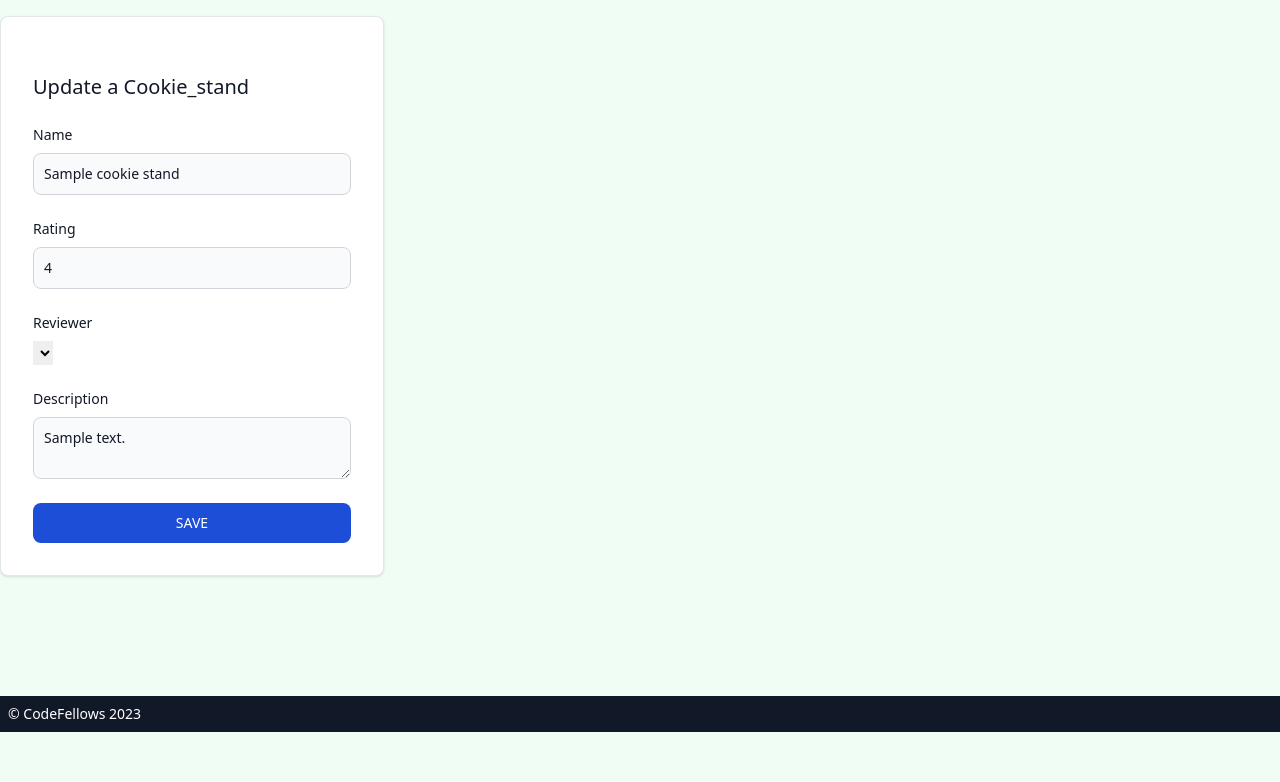
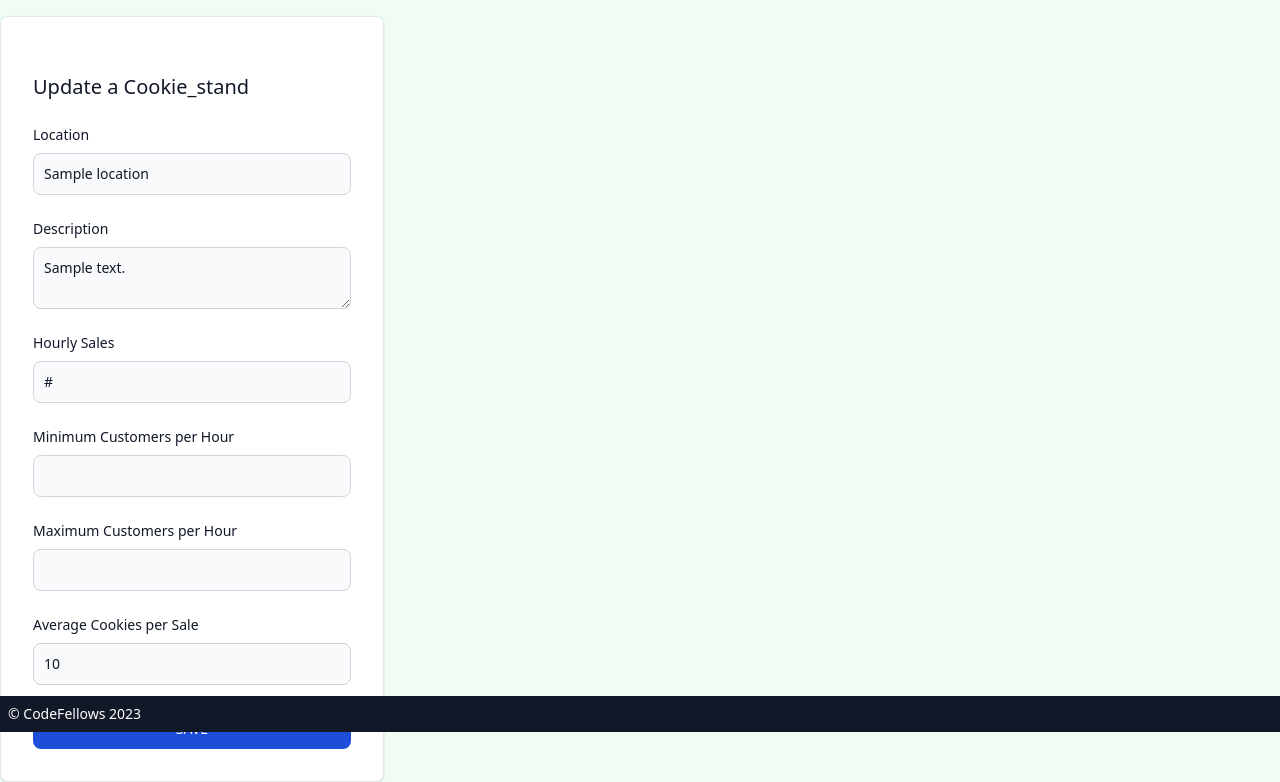
Before and after one commit to ibrahimfqaisi/cookie-stand-api, a Django app: template templates/Cookie_stands/Cookie_stand_update.html in a window 1280 px wide. Shown: the part 68-850 px from the top of the page. Before the commit the page ends 800 px from the top, so only its background shows below. Run offline with Django 4.2, Linux system fonts and the light colour scheme; the template is opened without the code that fills it: most values are stand-ins (such as "Sample title", 1, 10 or a date in 2020); lists and menus that the app fills with data are empty; some libraries are stand-ins or nearby versions.

Commit message:
i edite the commints

```diff
--- a/templates/Cookie_stands/Cookie_stand_update.html
+++ b/templates/Cookie_stands/Cookie_stand_update.html
@@ -5,39 +5,42 @@
     <form class="space-y-6" method="POST">
       {% csrf_token %}
       <h5 class="text-xl font-medium text-gray-900 dark:text-white">Update a Cookie_stand</h5>
-
       <div>
-      <label for="id_name" class="block mb-2 text-sm font-medium text-gray-900 dark:text-white">Name</label>
-      <input type="text" name="name" id="id_name"
+        <label for="id_location" class="block mb-2 text-sm font-medium text-gray-900 dark:text-white">Location</label>
+        <input type="text" name="location" id="id_location"
                class="bg-gray-50 border border-gray-300 text-gray-900 text-sm rounded-lg focus:ring-blue-500 focus:border-blue-500 block w-full p-2.5 dark:bg-gray-600 dark:border-gray-500 dark:placeholder-gray-400 dark:text-white"
-             required value="{{ Cookie_stand.name }}">
+               required value="{{ cookie_stand.location }}">
       </div>
-
-    <div>
-      <label for="id_rating" class="block mb-2 text-sm font-medium text-gray-900 dark:text-white">Rating</label>
-      <input type="number" name="rating" id="id_rating"
-             class="bg-gray-50 border border-gray-300 text-gray-900 text-sm rounded-lg focus:ring-blue-500 focus:border-blue-500 block w-full p-2.5 dark:bg-gray-600 dark:border-gray-500 dark:placeholder-gray-400 dark:text-white"
-             value="{{ Cookie_stand.rating }}" min="0" max="5" required>
-    </div>
-
-    <div>
-      <label for="id_reviewer" class="block mb-2 text-sm font-medium text-gray-900 dark:text-white">Reviewer</label>
-      <select name="reviewer" id="id_reviewer">
-        {% for value, choice in form.fields.reviewer.choices %}
-          <option value="{{ value }}" {% if value == Cookie_stand.reviewer.id %}selected{% endif %}>{{ choice }}</option>
-        {% endfor %}
-      </select>
-    </div>
-
       <div>
         <label for="id_description" class="block mb-2 text-sm font-medium text-gray-900 dark:text-white">Description</label>
         <textarea name="description" id="id_description"
                   class="bg-gray-50 border border-gray-300 text-gray-900 text-sm rounded-lg focus:ring-blue-500 focus:border-blue-500 block w-full p-2.5 dark:bg-gray-600 dark:border-gray-500 dark:placeholder-gray-400 dark:text-white"
-                placeholder="e.g. Celery gets a bad wrap" required>{{ Cookie_stand.description }}</textarea>
+                  placeholder="e.g. Celery gets a bad wrap" required>{{ cookie_stand.description }}</textarea>
       </div>
-
-    {# Add other fields you mentioned here #}
-
+      <div>
+        <label for="id_hourly_sales" class="block mb-2 text-sm font-medium text-gray-900 dark:text-white">Hourly Sales</label>
+        <input type="text" name="hourly_sales" id="id_hourly_sales"
+               class="bg-gray-50 border border-gray-300 text-gray-900 text-sm rounded-lg focus:ring-blue-500 focus:border-blue-500 block w-full p-2.5 dark:bg-gray-600 dark:border-gray-500 dark:placeholder-gray-400 dark:text-white"
+               value="{{ cookie_stand.hourly_sales }}">
+      </div>
+      <div>
+        <label for="id_minimum_customers" class="block mb-2 text-sm font-medium text-gray-900 dark:text-white">Minimum Customers per Hour</label>
+        <input type="number" name="minimum_customers_per_hour" id="id_minimum_customers"
+               class="bg-gray-50 border border-gray-300 text-gray-900 text-sm rounded-lg focus:ring-blue-500 focus:border-blue-500 block w-full p-2.5 dark:bg-gray-600 dark:border-gray-500 dark:placeholder-gray-400 dark:text-white"
+               value="{{ cookie_stand.minimum_customers_per_hour }}" min="0" required>
+      </div>
+      <div>
+        <label for="id_maximum_customers" class="block mb-2 text-sm font-medium text-gray-900 dark:text-white">Maximum Customers per Hour</label>
+        <input type="number" name="maximum_customers_per_hour" id="id_maximum_customers"
+               class="bg-gray-50 border border-gray-300 text-gray-900 text-sm rounded-lg focus:ring-blue-500 focus:border-blue-500 block w-full p-2.5 dark:bg-gray-600 dark:border-gray-500 dark:placeholder-gray-400 dark:text-white"
+               value="{{ cookie_stand.maximum_customers_per_hour }}" min="0" required>
+      </div>
+      <div>
+        <label for="id_average_cookies" class="block mb-2 text-sm font-medium text-gray-900 dark:text-white">Average Cookies per Sale</label>
+        <input type="number" name="average_cookies_per_sale" id="id_average_cookies"
+               class="bg-gray-50 border border-gray-300 text-gray-900 text-sm rounded-lg focus:ring-blue-500 focus:border-blue-500 block w-full p-2.5 dark:bg-gray-600 dark:border-gray-500 dark:placeholder-gray-400 dark:text-white"
+               value="{{ cookie_stand.average_cookies_per_sale }}" step="0.01" required>
+      </div>
       <button type="submit"
               class="w-full text-white bg-blue-700 hover:bg-blue-800 focus:ring-4 focus:outline-none focus:ring-blue-300 font-medium rounded-lg text-sm px-5 py-2.5 text-center dark:bg-blue-600 dark:hover:bg-blue-700 dark:focus:ring-blue-800">
         SAVE
```
Lines whose indentation alone changed are shown as unchanged.
